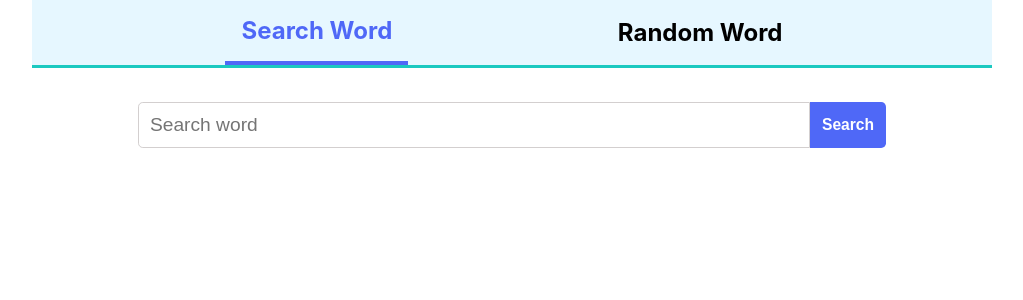
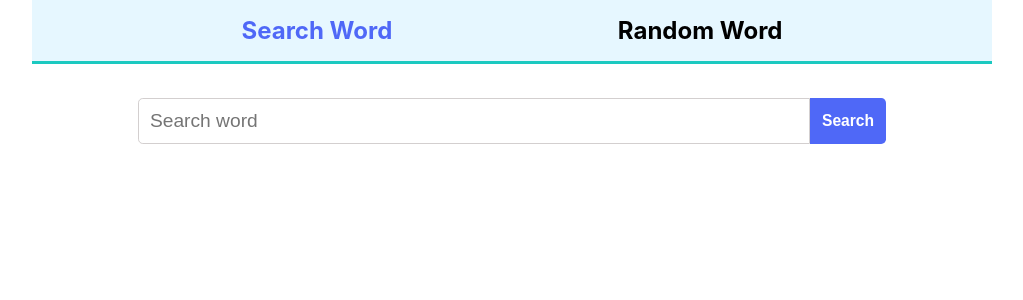
Before and after one commit to tobiayinmiro23/Edictionary, a React (Create React App) app: page / in a window 1280 px wide. Shown: the top 300 px of the page, without its empty margins (128-1151 px from the left). Built offline with nearby package versions, Linux system fonts and the light colour scheme.

Commit message:
Update index.css

```diff
--- a/src/index.css
+++ b/src/index.css
@@ -47,7 +47,7 @@ body {
 
 .current {
   color: #4f68f7;
-  border-bottom: 4px solid #4f68f7;
+/*   border-bottom: 4px solid #4f68f7; */
   cursor: pointer;
 }
 
```
